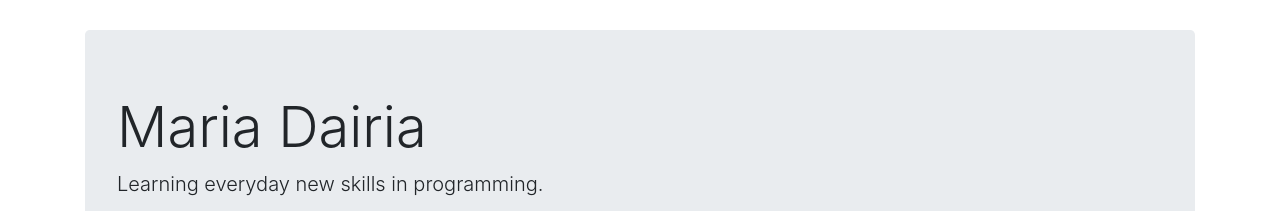
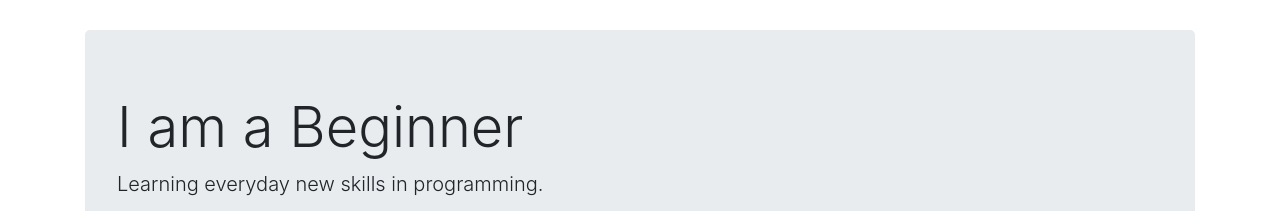
Before and after one commit to galib-hossain/portfolio, a plain HTML site: page index.html in a window 1280 px wide. Shown: the part 1763-1974 px from the top of the page. Drawn offline with nearby package versions, Linux system fonts and the light colour scheme.

Commit message:
Update index.html

```diff
--- a/index.html
+++ b/index.html
@@ -65,7 +65,7 @@ margin-top:30px;	}
 </div>
 <div class="container">
   <div class="jumbotron">
-  <h1 class="display-4">Maria Dairia</h1>
+  <h1 class="display-4">I am a Beginner</h1>
   <p class="lead">Learning everyday new skills in programming.</p>
   <hr class="my-4">
   <p>Programming is not so tough</p>
```
